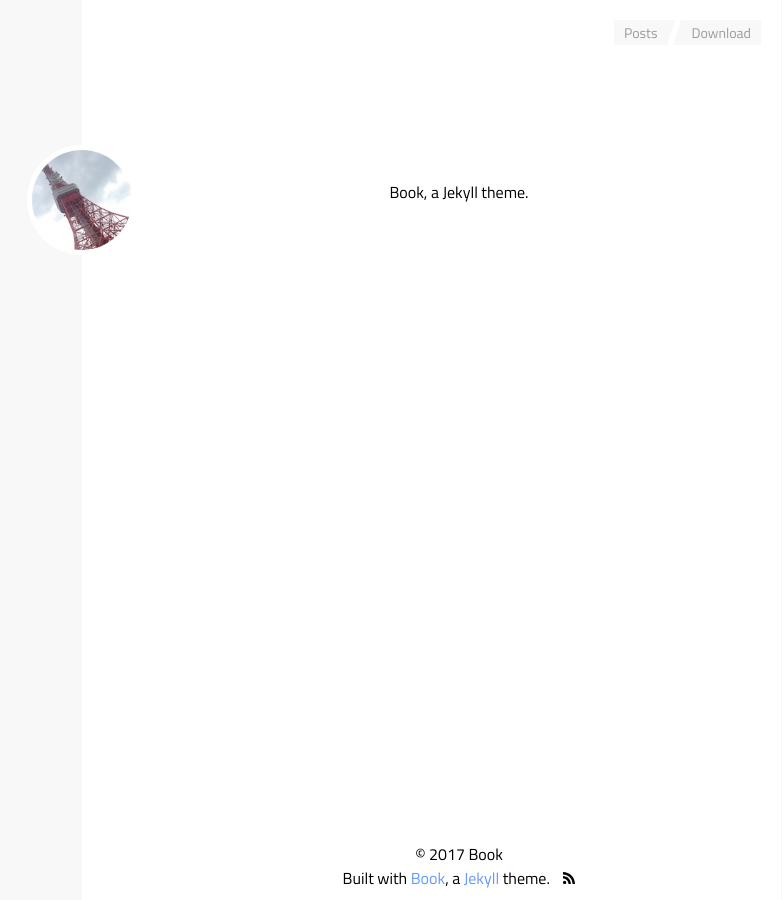
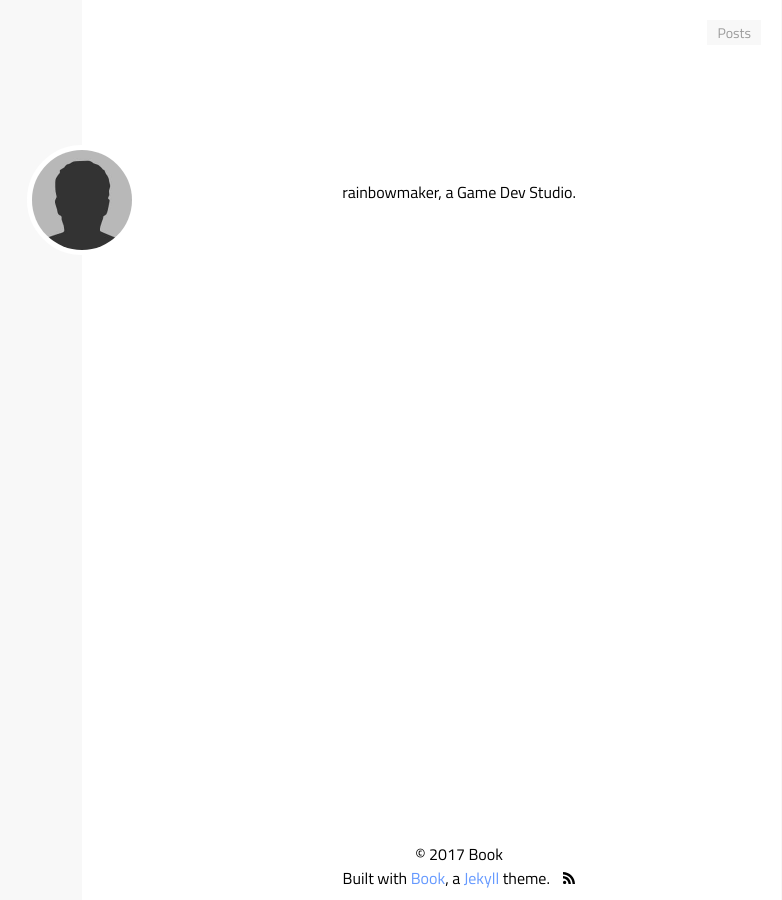
Before and after one commit to faith20/faith20.github.io, a Jekyll site: the page built from index.html, in a window 1280 px wide. Shown: the whole page, without its empty margins (366-1148 px from the left). Built offline with Jekyll 4.4.1, drawn with Linux system fonts in a browser that asks for light colours.

Commit message:
Change Main Page

```diff
--- a/_config.yml
+++ b/_config.yml
@@ -10,10 +10,10 @@ remote_theme: kkninjae/book
 title: rainbowmaker
 
 # site favicon, absolute path required
-favicon: /assets/img/favicon.ico
+favicon: favicon.ico # /assets/img/favicon.ico
 
 # home button image, absolute path requried
-avatar: /assets/img/avatar.jpg
+avatar: /assets/images/bio-photo.jpg # /assets/img/avatar.jpg
 # specify meaningful description for your avatar
 avatarInfo: "Tokyo tower"
 
--- a/_includes/navigation.html
+++ b/_includes/navigation.html
@@ -1,6 +1,6 @@
 <nav class="navbar">
   <ul>
     <li class="navbar__item"><a href="{{ '/posts.html' | relative_url }}">Posts</a></li>
-    <li class="navbar__item"><a href="https://github.com/kkninjae/book/archive/master.zip">Download</a></li>
+    <!-- <li class="navbar__item"><a href="https://github.com/kkninjae/book/archive/master.zip">Download</a></li> -->
   </ul>
 </nav>
--- a/index.html
+++ b/index.html
@@ -3,5 +3,5 @@ layout: page
 ---
 
 <section class="homepage">
-  <p>Book, a Jekyll theme.</p>
+  <p>rainbowmaker, a Game Dev Studio.</p>
 </section>
```
